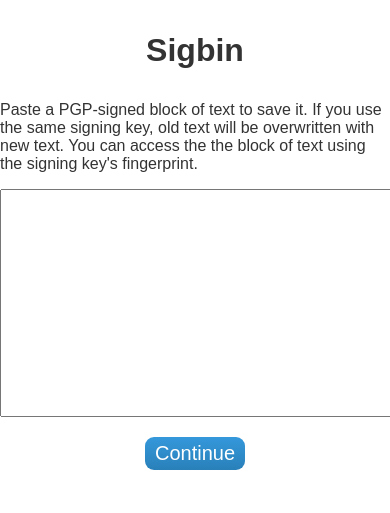
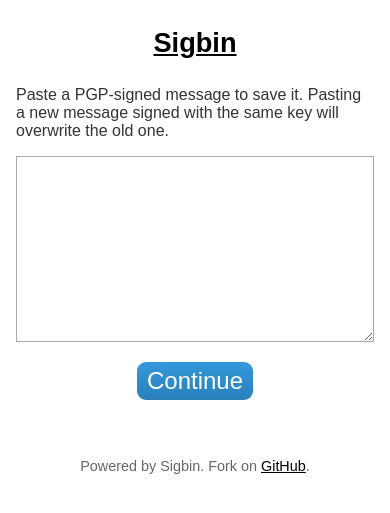
Before and after one commit to micahflee/sigbin, a Flask app: page / in a window 390 px wide; the page is wider, and only the part inside the window is pictured. Shown: the top 513 px of that part. Run offline with Flask 2, Linux system fonts and the light colour scheme.

Commit message:
Improved css, especially for mobile. Added HOMEPAGE_TEXT to config.

```diff
--- a/app.py
+++ b/app.py
@@ -97,7 +97,7 @@ gpg = GnuPG()
 
 @app.route('/')
 def index():
-    return render_template('update1.html', site_name = config.SITE_NAME, footer = config.FOOTER)
+    return render_template('update1.html', site_name = config.SITE_NAME, homepage_text = config.HOMEPAGE_TEXT, footer = config.FOOTER)
 
 @app.route('/<fingerprint>')
 def view(fingerprint):
--- a/config-sample.py
+++ b/config-sample.py
@@ -1,4 +1,5 @@
 SITE_NAME = 'Sigbin'
 APP_SECRET = 'put some random data here'
-FOOTER = None
+HOMEPAGE_TEXT = "Paste a PGP-signed message to save it. Pasting a new message signed with the same key will overwrite the old one."
+FOOTER = 'Powered by Sigbin. Fork on <a href="#">GitHub</a>.'
 DEBUG = False
--- a/templates/layout.html
+++ b/templates/layout.html
@@ -2,6 +2,7 @@
 <html>
   <head>
     <title>{{ site_name }}</title>
+    <meta name="viewport" content="width=device-width, initial-scale=1, maximum-scale=1, user-scalable=no">
     <style>
     * {
       margin: 0;
@@ -10,6 +11,7 @@
       background-color: #ffffff;
       color: #333333;
       font-family: sans-serif;
+      padding: 0 1em;
     }
     .wrapper {
       max-width: 100%;
@@ -18,36 +20,45 @@
     }
     h1 {
       text-align: center;
+      font-size: 1.7em;
       margin: 1em;
     }
     p {
       margin-bottom: 1em;
     }
+    textarea, input[type="text"] {
+      -webkit-box-sizing: border-box;
+      -moz-box-sizing: border-box;
+      box-sizing: border-box;
+      width: 100%;
+      font-family: monospace;
+      font-size: 1.3em;
+      padding: 1em;
+      border: 1px solid #AAAAAA;
+      color: #229922;
+    }
     textarea {
-      width: 100%;
-      height: 200px;
-      font-family: monospace;
-      font-size: 1em;
-      padding: 1em;
+      height: 11em;
     }
     input[type='submit'] {
       border: 0;
     }
     input.challenge {
-      width: 100%;
-      font-size: 1em;
-      padding: 1em;
       margin-top: 1em;
+    }
+    pre {
+      font-size: 1.2em;
     }
     .footer {
       padding: 1em;
-      margin: 1em;
-      background-color: #333333;
-      color: #ffffff;
+      margin: 3em 1em 1em 1em;
+      color: #666666;
+      font-size: 0.9em;
+      text-align: center;
     }
-    .footer a {
-      color: #99ff99;
-      text-decoration: none;
+    a {
+      color: #000000;
+      text-decoration: underline;
     }
     .center {
       text-align: center;
@@ -75,7 +86,7 @@
       border-radius: 9px;
       font-family: Arial;
       color: #ffffff;
-      font-size: 20px;
+      font-size: 1.5em;
       padding: 5px 10px 5px 10px;
       text-decoration: none;
     }
@@ -93,7 +104,11 @@
   </head>
   <body>
     <div class="wrapper">
-      <h1>{{ site_name }}</h1>
+      <h1><a href="/">{{ site_name }}</a></h1>
+
+      {% if homepage_text %}
+      <p>{{ homepage_text|safe }}</p>
+      {% endif %}
 
       {% with messages = get_flashed_messages() %}
         {% if messages %}
@@ -109,7 +124,9 @@
     </div>
 
     {% if footer %}
-    <div class="footer">{{ footer|safe }}</div>
+    <div class="footer">
+      {{ footer|safe }}
+    </div>
     {% endif %}
   </body>
 </html>
--- a/templates/update1.html
+++ b/templates/update1.html
@@ -1,8 +1,9 @@
 {% extends "layout.html" %}
 {% block body %}
-  <form action="/update/1" method="post">
-    <p><label for="signed-text">Paste a PGP-signed block of text to save it. If you use the same signing key, old text will be overwritten with new text. You can access the the block of text using the signing key's fingerprint.</label></p>
-    <p><textarea name="signed-text" class="signed-text"></textarea></p>
-    <p class="center"><input type="submit" class="btn" value="Continue"></p>
-  </form>
+
+<form action="/update/1" method="post">
+  <p class="input-wrapper"><textarea name="signed-text" class="signed-text"></textarea></p>
+  <p class="center"><input type="submit" class="btn" value="Continue"></p>
+</form>
+
 {% endblock %}
```
Also changed, not shown: templates/update2.html (+8 -5 lines).
